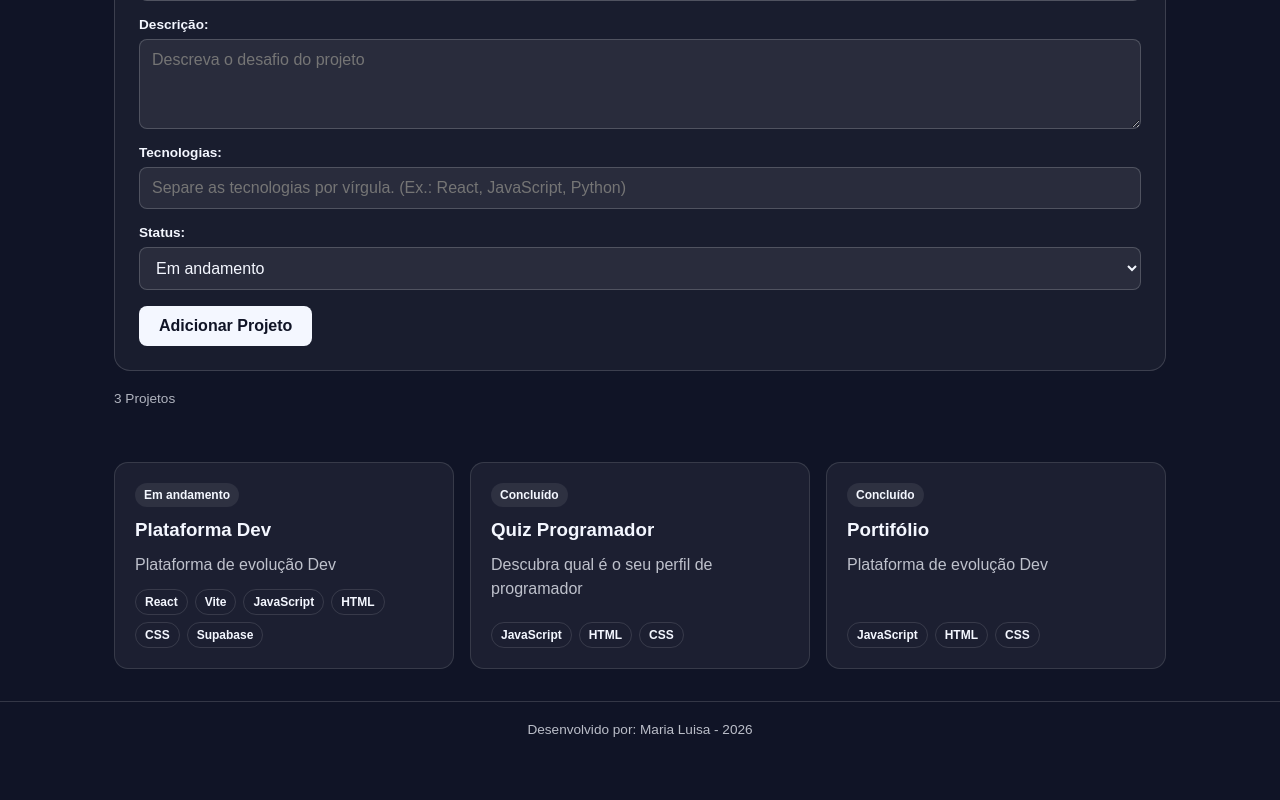
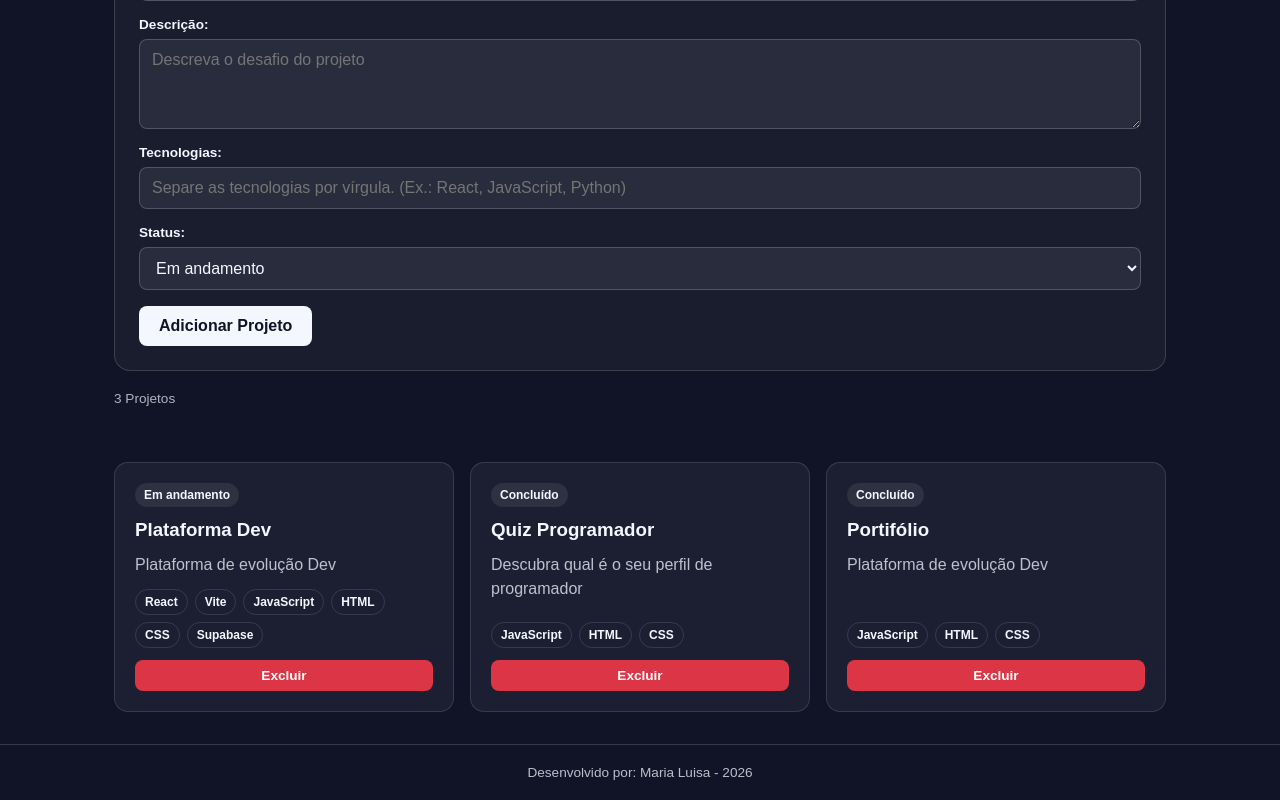
Before and after one commit to Maria-Luisa1599/plataforma-dev, a React (Vite) app: page / in a window 1280 px wide. Shown: the part 2607-3407 px from the top of the page. Before the commit the page ends 3364 px from the top, so only its background shows below. Built offline with nearby package versions, Linux system fonts and the light colour scheme.

Commit message:
feat:Deletar Projeto

```diff
--- a/src/App.jsx
+++ b/src/App.jsx
@@ -116,6 +116,11 @@ function App (){
 
   function addProject(project){
     setProjects((currentProjects) => [project, ...currentProjects])
+  }
+
+  function deleteProject(projectId){
+    const newProjects = projects.filter((project) => project.id !== projectId)
+    setProjects(newProjects)
   }
 
   function clearfilters(){
@@ -279,6 +284,7 @@ function App (){
                     description={project.description}
                     technologies={project.technologies}
                     status={project.status}
+                    onDelete={() => deleteProject(project.id)}
                   />
                 ))}
               </div>
--- a/src/components/ProjectCard/index.jsx
+++ b/src/components/ProjectCard/index.jsx
@@ -1,6 +1,6 @@
 import './style.css'
 
-function ProjectCard ({title, description, technologies, status}){
+function ProjectCard ({title, description, technologies, status, onDelete}){
     return(
         <article className='project-card'>
                 <span className='project-card__status'>{status}</span>
@@ -11,6 +11,7 @@ function ProjectCard ({title, description, technologies, status}){
                         <span key={techn} className='project-card__technology'>{techn}</span>
                     ))}
                 </div>
+                <button className='project-card__delete' type='button' onClick={onDelete}>Excluir</button>
         </article>
     )
 }
```
